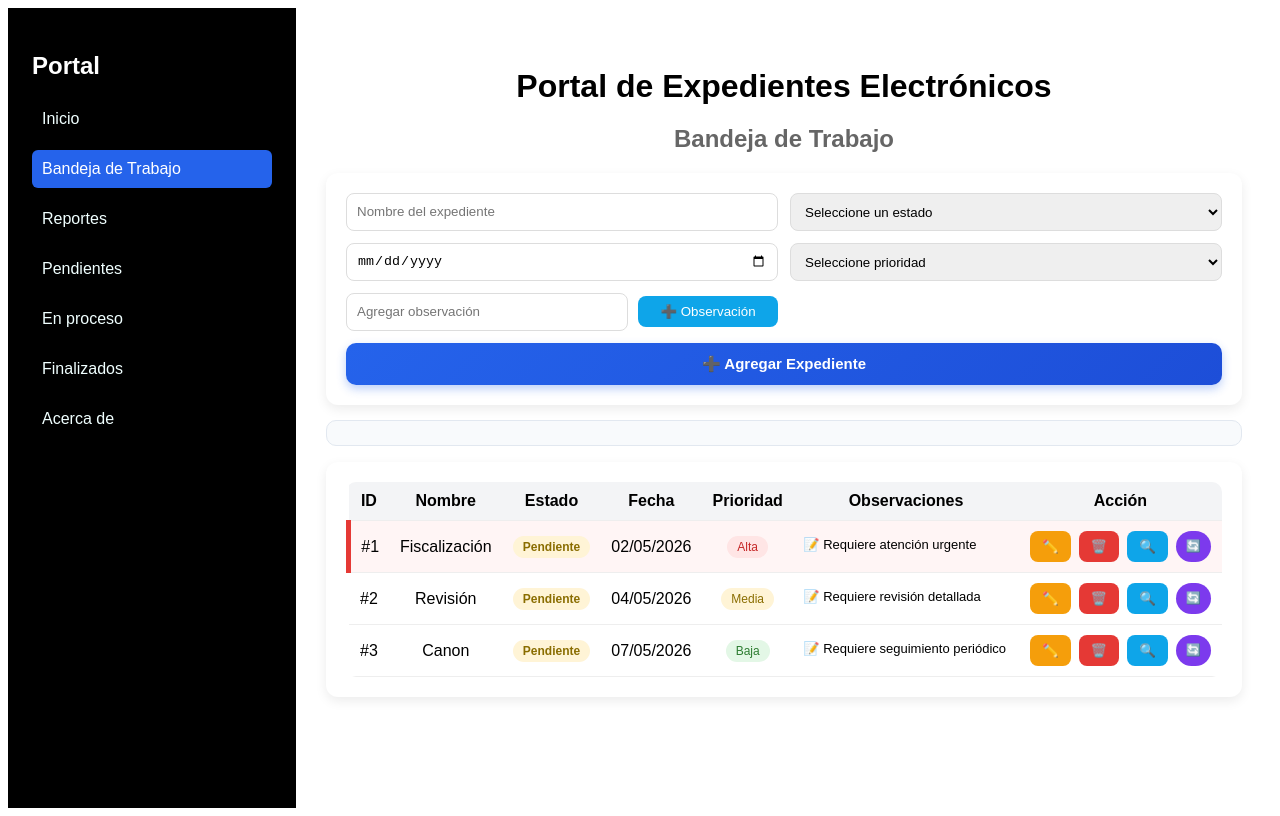
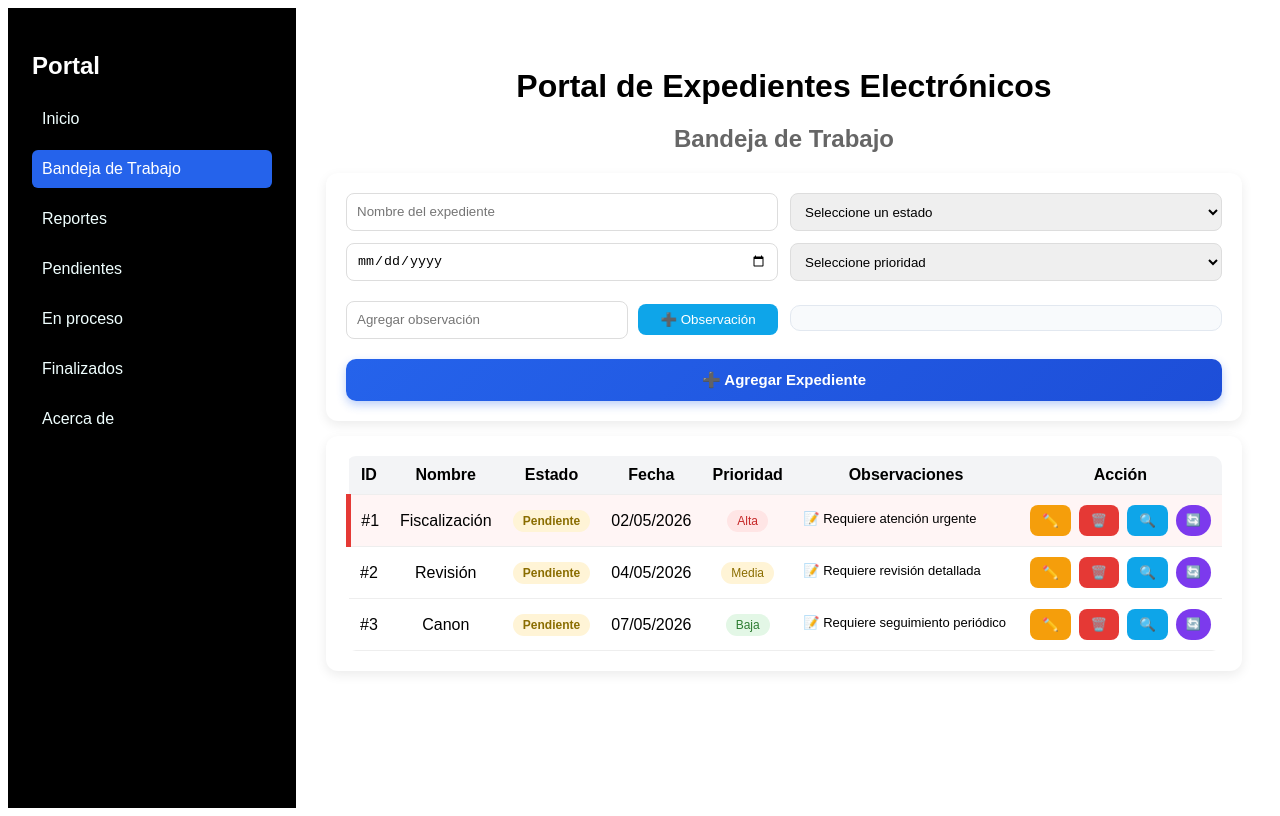
Before and after one commit to Jose-Alarcon-A/portal-expediente, an Angular app: page /bandeja in a window 1280 px wide. Built offline with nearby package versions, Linux system fonts and the light colour scheme.

Commit message:
corrección visual

```diff
--- a/src/app/bandeja/bandeja.html
+++ b/src/app/bandeja/bandeja.html
@@ -32,25 +32,21 @@
         </button>
       </div>
 
+      <ul class="lista-observaciones">
+        @for(observacion of nuevoExpediente.observaciones;
+          track observacion){
+          <li>
+            📝 {{ observacion }}
+          </li>
+        }
+      </ul>
+
       <button class="boton primary" (click)="agregarExpediente()">
         ➕ Agregar Expediente
       </button>
 
     </div>
   </div>
-
-  <ul class="lista-observaciones">
-
-    @for(observacion of nuevoExpediente.observaciones;
-      track observacion){
-
-      <li>
-        📝 {{ observacion }}
-      </li>
-
-    }
-
-  </ul>
 
   <div class="card tabla-wrapper">
     <table class="tabla">
```
